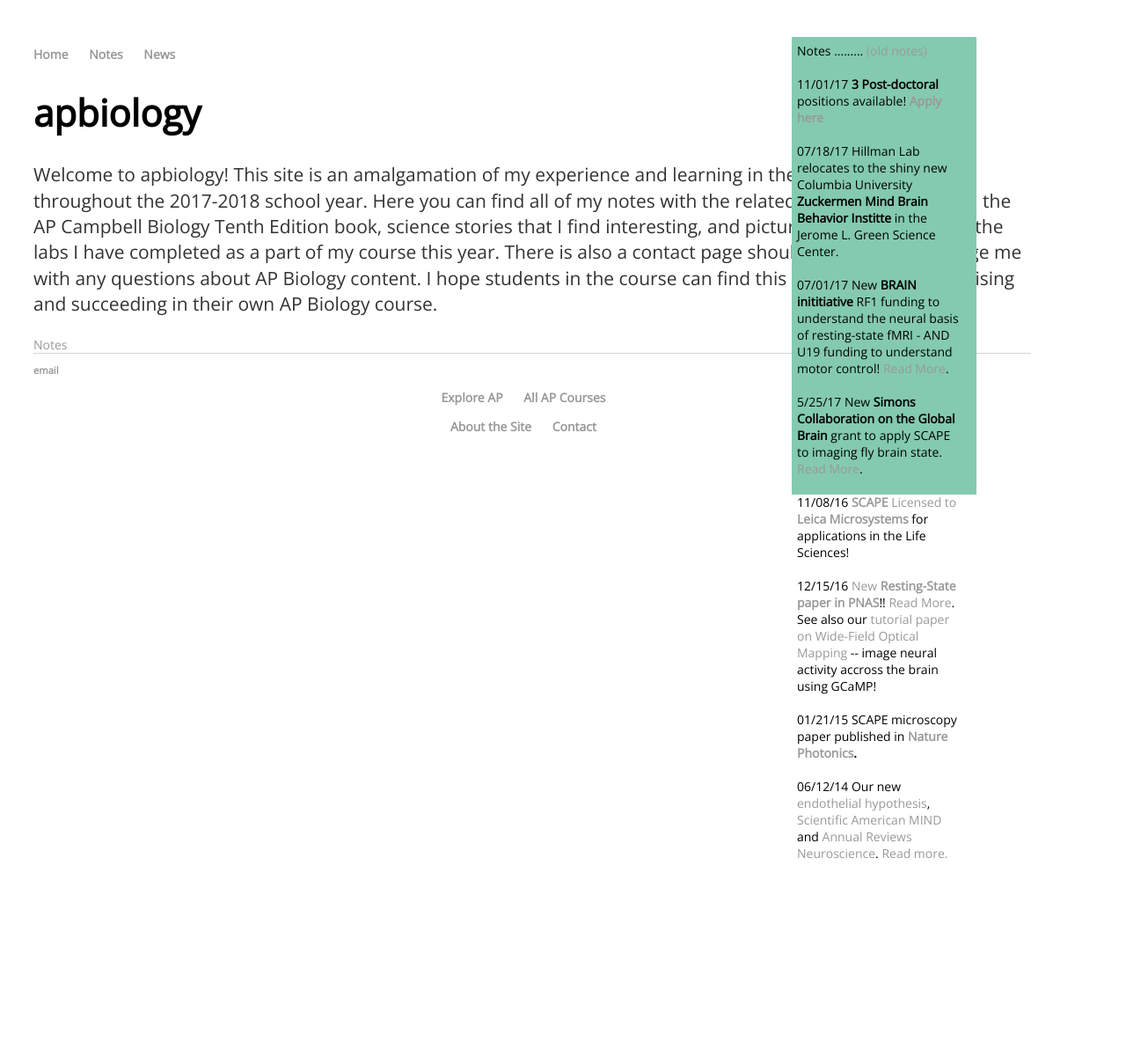
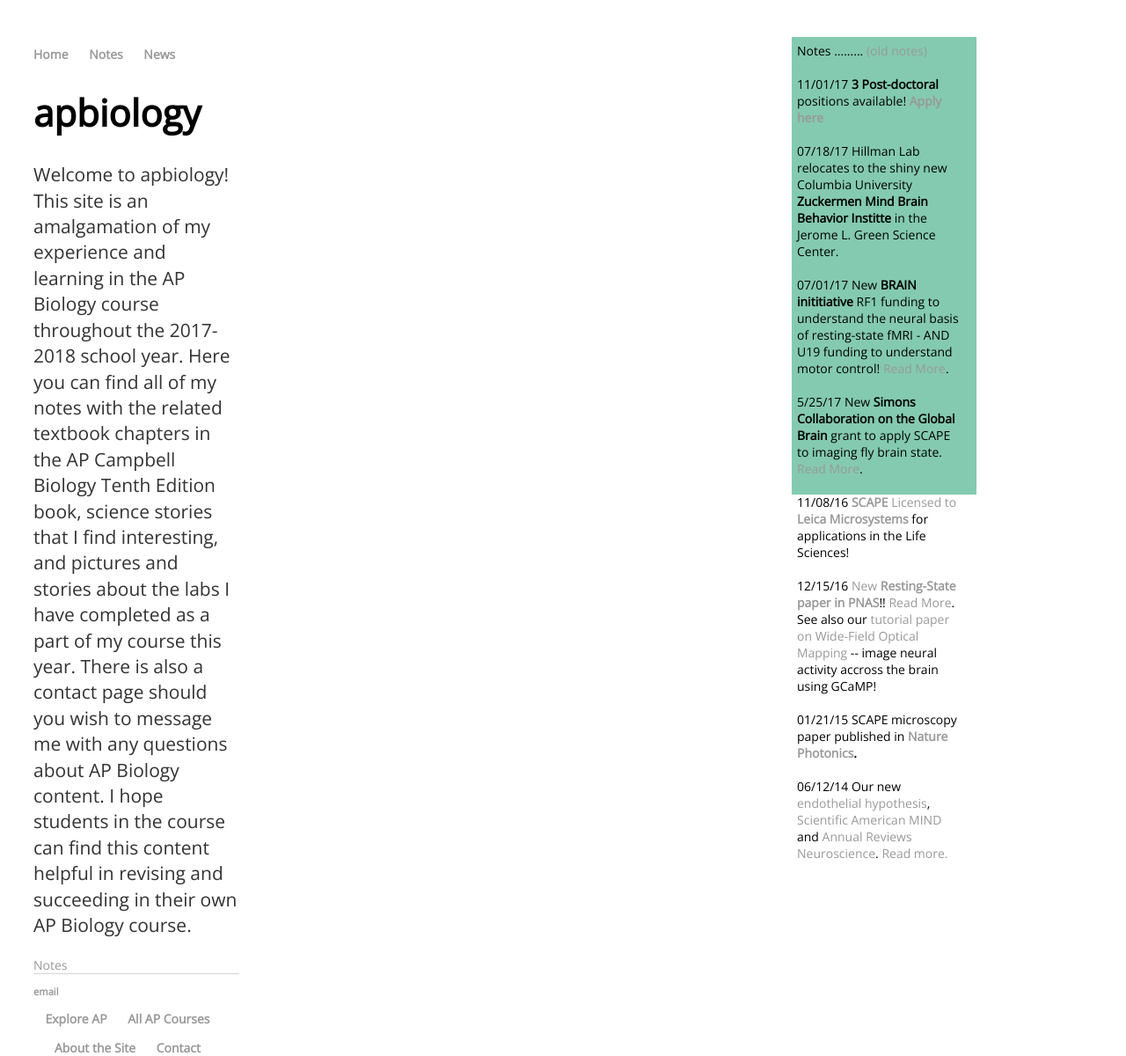
Before and after one commit to meganscarlett/meganscarlett.github.io, a Jekyll site: the page built from index.html, in a window 1280 px wide. Shown: the whole page at 88% size. Built offline with Jekyll 4.4.1, drawn with Linux system fonts in a browser that asks for light colours; before the commit the page ends 1006 px from its top, so only the background shows below that.

Commit message:
Update main.css

```diff
--- a/css/main.css
+++ b/css/main.css
@@ -2,7 +2,7 @@ body {
   font-family: 'Open Sans', serif;
   font-size: 14px;
   padding: 30px;
-  padding-right: 100px;
+  padding-right: 1000px;
 }
 nav ul, footer ul {
     font-family: 'Open Sans', sans-serif;
```
